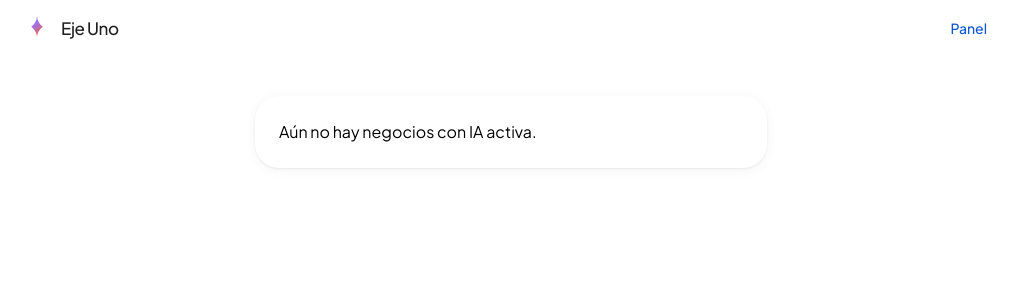
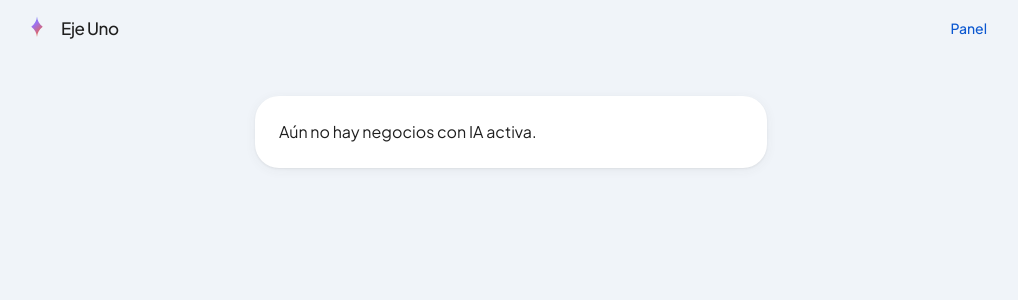
Before and after one commit to echangof123-dev/latam-AI, a Next.js app: page /chat in a window 1280 px wide. Shown: the top 300 px of the page, without its empty margins (129-1147 px from the left). Built offline with nearby package versions, Linux system fonts and the light colour scheme; no server answers; the database is empty.

Commit message:
Restore the light page background on the new chat UI.

```diff
--- a/src/app/globals.css
+++ b/src/app/globals.css
@@ -16,6 +16,13 @@ html,
 body {
   min-height: 100%;
   overflow-x: hidden;
+  background: #f0f4f9;
+}
+
+body {
+  @apply antialiased;
+  color: #1f1f1f;
+  background: #f0f4f9;
 }
 
 @media (max-width: 640px) {
--- a/src/components/receptionist-chat.tsx
+++ b/src/components/receptionist-chat.tsx
@@ -27,7 +27,7 @@ export function ReceptionistChat({ businesses }: { businesses: Biz[] }) {
 
   const current = useMemo(() => businesses.find((b) => b.phone === to) || businesses[0], [businesses, to]);
   const agent = current?.clientName || "Sofía";
-  const bizName = current?.name || "el negocio";
+  const bizName = (current?.name || "el negocio").trim();
 
   const [msgs, setMsgs] = useState<Msg[]>([
     { role: "ai", text: `Hola, soy ${agent}, de ${bizName}. ¿En qué te ayudo hoy?` },
```
